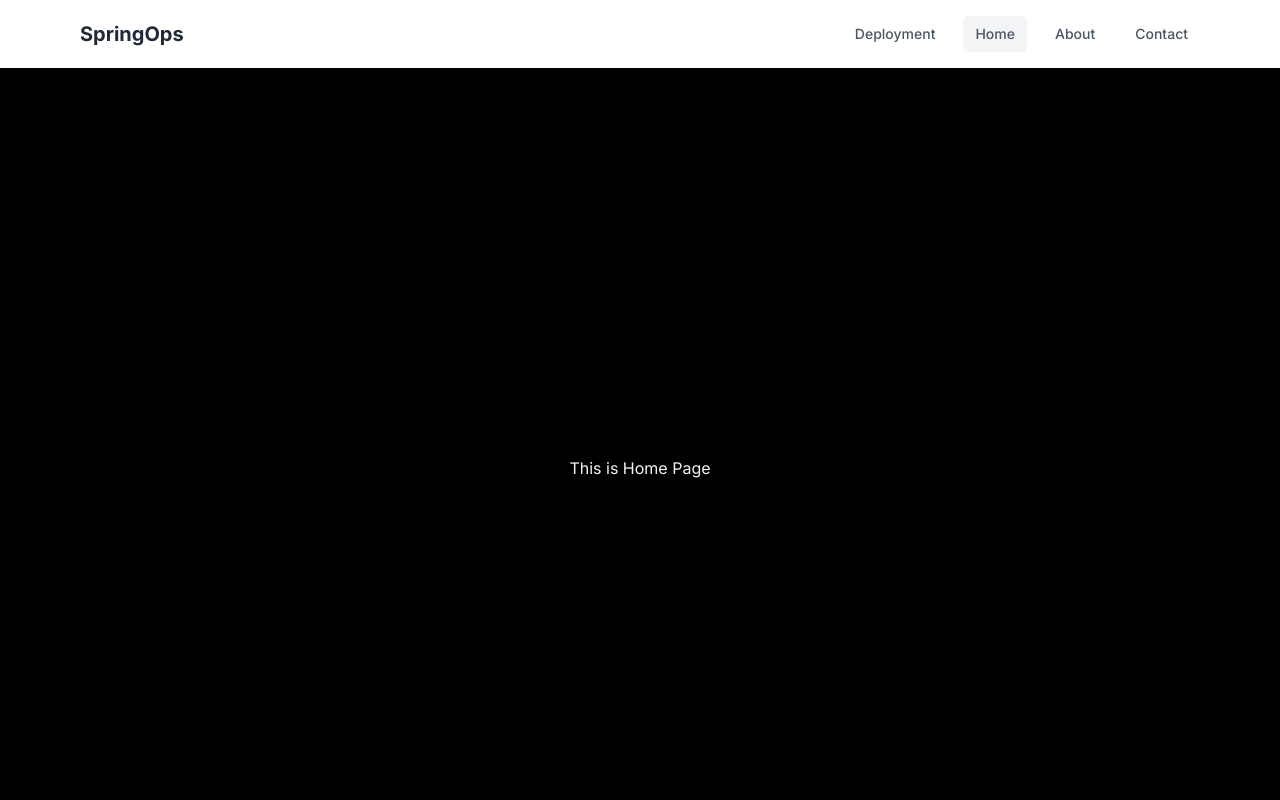
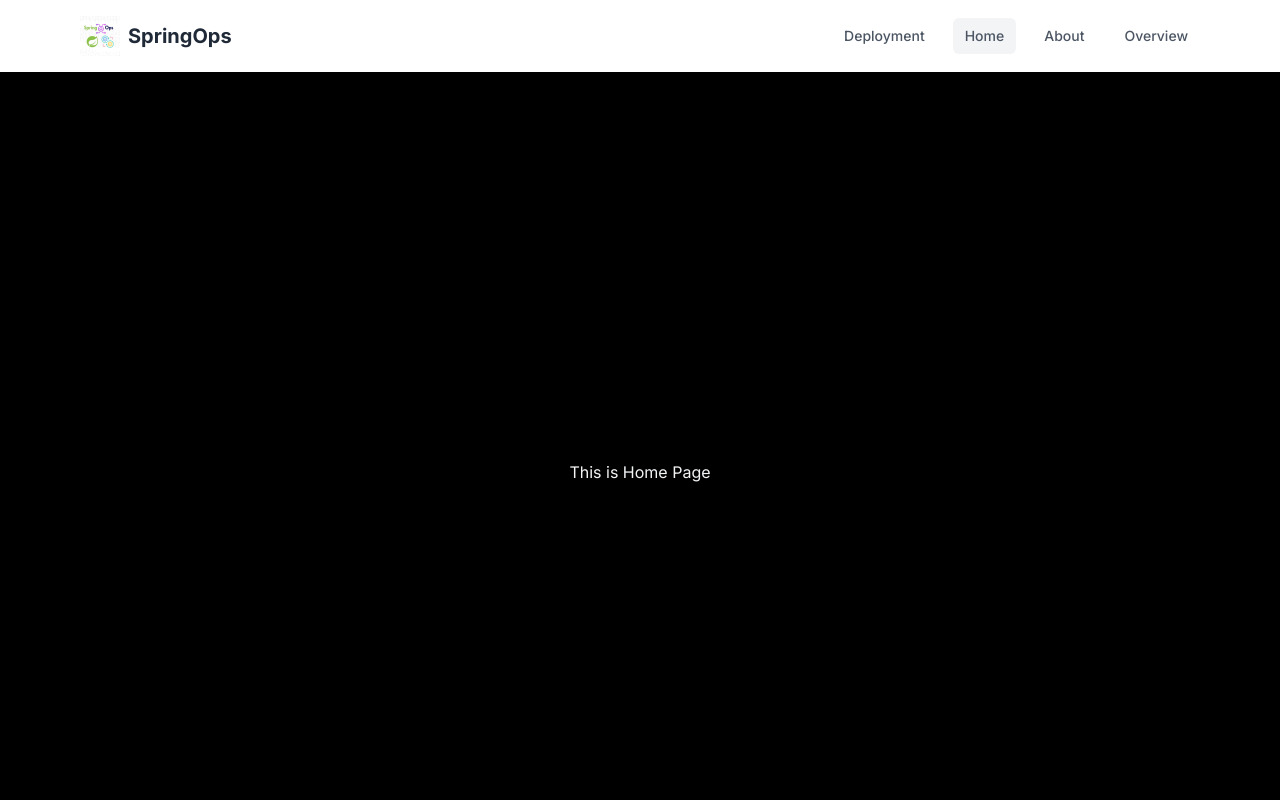
Before and after one commit to JomNum-Tech/JomNum-Tech, a Next.js app: page / in a window 1280 px wide. Shown: the top 800 px of the page. Built offline with nearby package versions, Linux system fonts and the light colour scheme.

Commit message:
latest code

```diff
--- a/app/(root)/contact/page.tsx
+++ b/app/(root)/overview/page.tsx
@@ -3,7 +3,7 @@ import React from 'react'
 export default function ContactPage() {
   return (
     <main className="h-screen w-full grid place-content-center hover:cursor-pointer bg-black text-gray-100 hover:bg-gray-600 transition-all ease-in-out">
-        <h1>This is Contact Page</h1>
+        <h1>This is Overview Page</h1>
     </main>
   )
 }
--- a/components/NavBar.tsx
+++ b/components/NavBar.tsx
@@ -4,6 +4,7 @@ import React, { useState } from 'react';
 import Link from 'next/link';
 import { usePathname } from 'next/navigation';
 import { Menu, X } from 'lucide-react';
+import Image from 'next/image';
 
 const Navbar = () => {
   const [isOpen, setIsOpen] = useState(false);
@@ -13,7 +14,7 @@ const Navbar = () => {
     { name: 'Deployment', path: '/deployment' },
     { name: 'Home', path: '/' },
     { name: 'About', path: '/about' },
-    { name: 'Contact', path: '/contact' },
+    { name: 'Overview', path: '/overview' },
   ];
 
   const toggleMenu = () => setIsOpen((prev) => !prev);
@@ -23,8 +24,16 @@ const Navbar = () => {
       <div className="max-w-6xl mx-auto px-4">
         <div className="flex justify-between items-center py-4">
           {/* Logo */}
-          <Link href="/assets/springOps.jpg" className="text-xl font-bold text-gray-800" aria-label="Your Logo">
-            SpringOps
+          <Link href="/assets/springOps.jpg" aria-label="Your Logo">
+            <a className="text-xl font-bold text-gray-800 flex items-center">
+              <Image
+                src="/assets/springOps.jpg"
+                width={40}
+                height={40}
+                alt="SpringOps Logo"
+              />
+              <span className="ml-2">SpringOps</span>
+            </a>
           </Link>
 
           {/* Desktop menu */}
@@ -33,9 +42,8 @@ const Navbar = () => {
               <Link
                 key={item.name}
                 href={item.path}
-                className={`text-gray-600 hover:text-gray-900 px-3 py-2 rounded-md text-sm font-medium ${
-                  pathname === item.path ? 'bg-gray-100' : ''
-                }`}
+                className={`text-gray-600 hover:text-gray-900 px-3 py-2 rounded-md text-sm font-medium ${pathname === item.path ? 'bg-gray-100' : ''
+                  }`}
               >
                 {item.name}
               </Link>
@@ -63,9 +71,8 @@ const Navbar = () => {
               <Link
                 key={item.name}
                 href={item.path}
-                className={`block text-gray-600 hover:text-gray-900 hover:bg-gray-100 px-3 py-2 rounded-md text-base font-medium ${
-                  pathname === item.path ? 'bg-gray-100' : ''
-                }`}
+                className={`block text-gray-600 hover:text-gray-900 hover:bg-gray-100 px-3 py-2 rounded-md text-base font-medium ${pathname === item.path ? 'bg-gray-100' : ''
+                  }`}
                 onClick={toggleMenu}
               >
                 {item.name}
```
Also changed, not shown: 2 other files (tests, documents, lock files or other folders).
